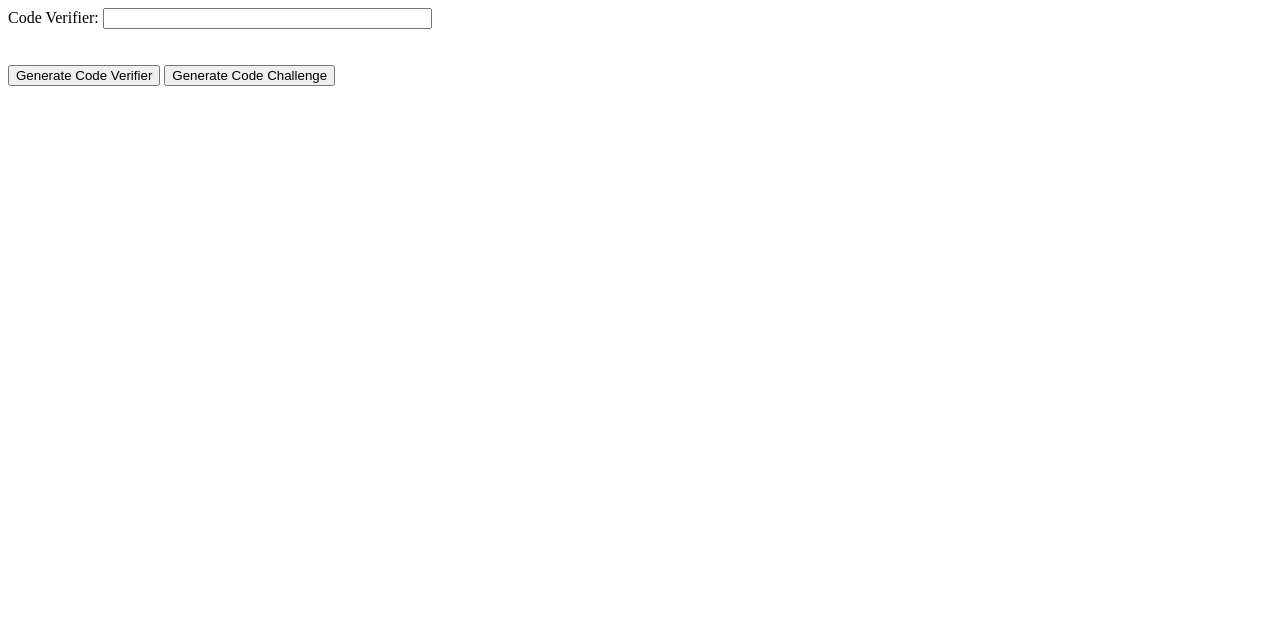
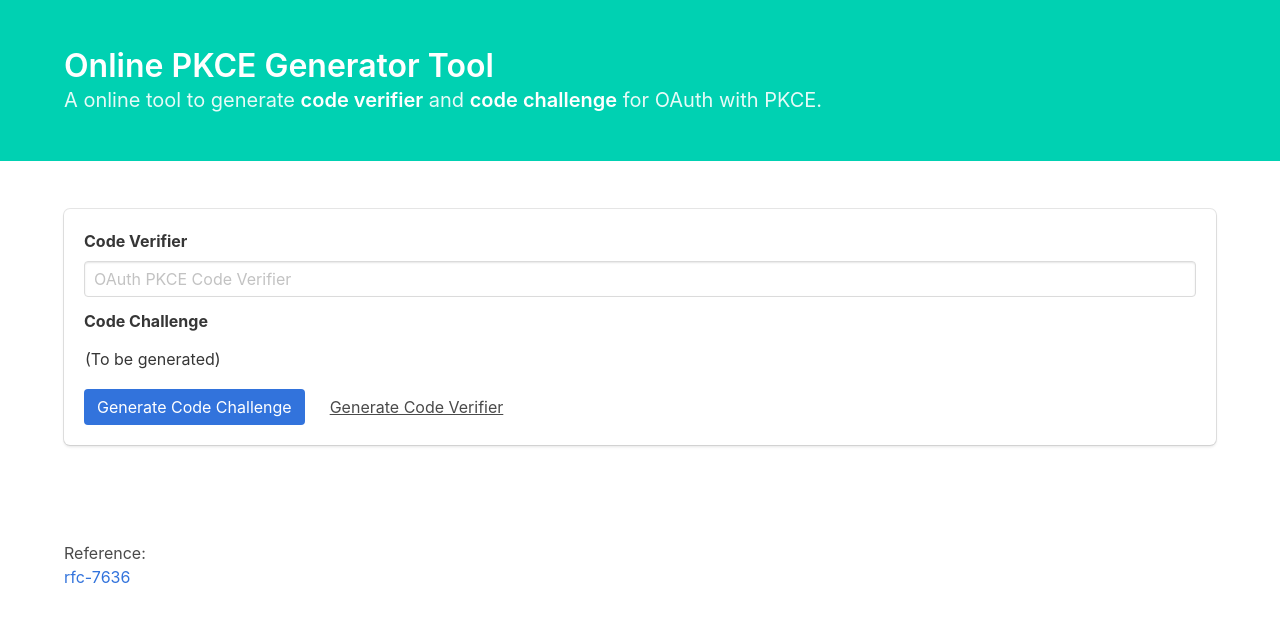
Before and after one commit to tonyxu-io/pkce-generator, a plain HTML site: page index.html in a window 1280 px wide. Drawn offline with nearby package versions, Linux system fonts and the light colour scheme.

Commit message:
Updated the generator with friendly UI

```diff
--- a/index.html
+++ b/index.html
@@ -1,6 +1,11 @@
 <!DOCTYPE html>
 <html>
+
 <head>
+  <meta charset="utf-8">
+  <meta name="viewport" content="width=device-width, initial-scale=1">
+  <title>Online PKCE Generator Tool</title>
+  <link rel="stylesheet" href="https://cdnjs.cloudflare.com/ajax/libs/bulma/0.7.2/css/bulma.min.css">
   <script src="https://cdnjs.cloudflare.com/ajax/libs/crypto-js/3.1.9-1/crypto-js.min.js"></script>
   <script>
     function generateCodeVerifier() {
@@ -24,26 +29,58 @@
     function submit() {
       var code_verifier = document.getElementById("code_verifier").value
       var code_challenge = generateCodeChallenge(code_verifier)
-            document.getElementById("code_challenge").innerHTML = code_challenge
-            document.getElementById("code_challenge_div").style.display ="block"
+      document.getElementById("code_challenge").value = code_challenge
     }
   </script>
 </head>
+
 <body>
-    <div>
-        <label for="code_verifier">Code Verifier: </label>
-        <input type="text" id="code_verifier" name="code_verifier" size="38">
+  <section class="hero is-primary">
+    <div class="hero-body">
+      <div class="container">
+        <h1 class="title">
+          Online PKCE Generator Tool
+        </h1>
+        <p class="subtitle">
+          A online tool to generate <strong>code verifier</strong> and <strong>code challenge</strong> for OAuth with PKCE.
+        </p>
       </div>
-    <br>
-    <div style="display:none" id="code_challenge_div">
-        Code Challenge:
-        <span id="code_challenge">
-        </span>
     </div>
-    <br>
-    <div>
-        <button onclick="generateCodeVerifier()">Generate Code Verifier</button>
-        <button onclick="submit()">Generate Code Challenge</button>
+  </section>
+  <section class="section">
+    <div class="container">
+      <div class="box">
+        <div class="field">
+          <label class="label">Code Verifier</label>
+          <div class="control">
+            <input class="input" id="code_verifier" type="text" placeholder="OAuth PKCE Code Verifier">
           </div>
+        </div>
+        <div class="field">
+          <label class="label">Code Challenge</label>
+          <div class="control">
+            <input class="input is-static" id="code_challenge" value="(To be generated)" readonly>
+          </div>
+        </div>
+        <div class="level">
+          <div class="level-left">
+            <div class="level-item"><button class="button is-link"  onclick="submit()">Generate Code Challenge</button></div>
+            <div class="level-item"><button class="button is-text" onclick="generateCodeVerifier()">Generate Code Verifier</button></div>
+          </div>
+        </div>
+      </div>
+    </div>
+  </section>
+  <section class="section">
+    <div class="container">
+      <p>Reference:</p>
+      <ul>
+        <li>
+          <a href="https://tools.ietf.org/html/rfc7636">rfc-7636</a>
+        </li>
+      </ul>
+    </div>
+  </section>
 </body>
+
 </html>
```
Lines whose indentation alone changed are shown as unchanged.
